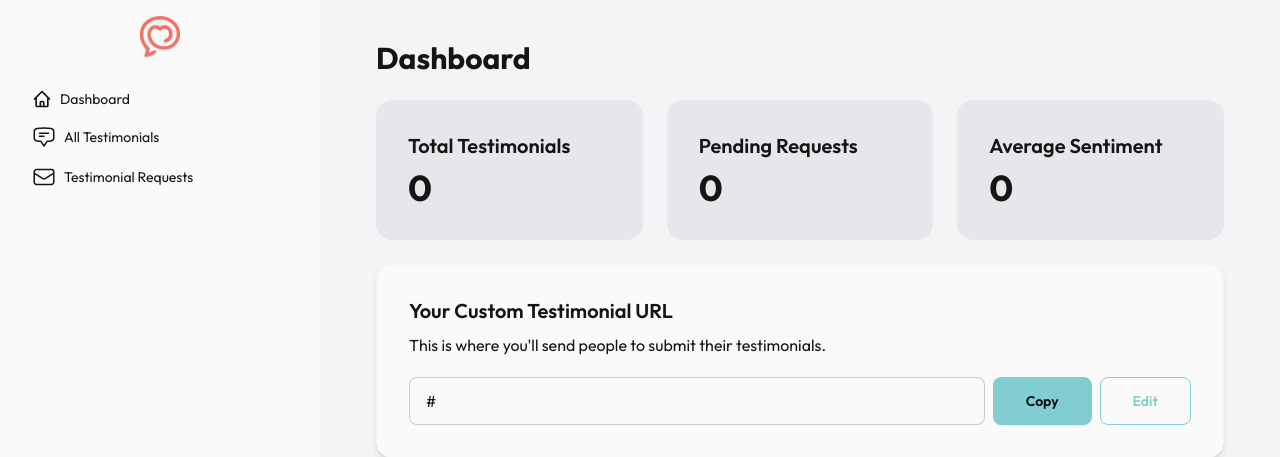
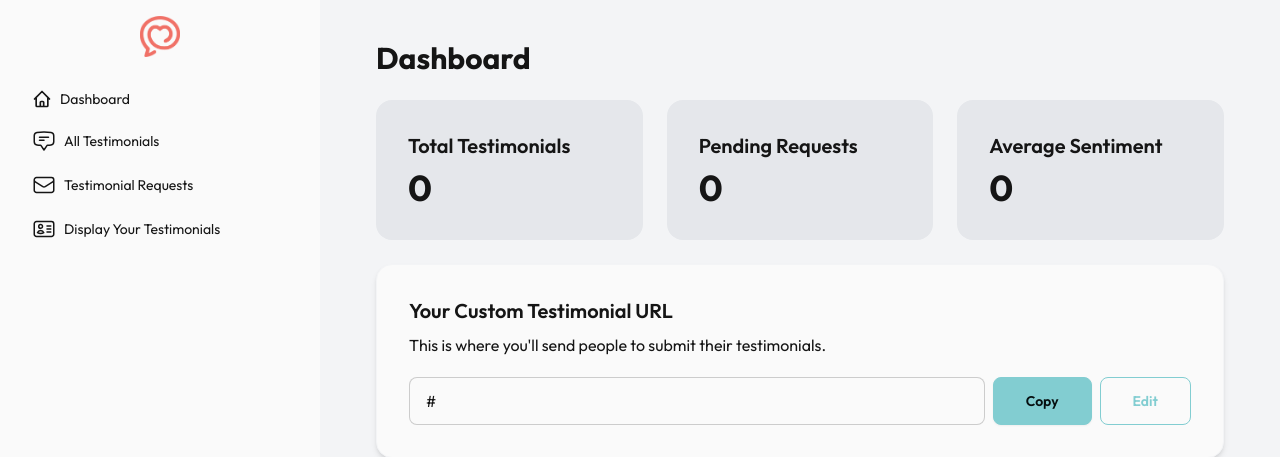
Before and after one commit to chrisgscott/ai-review-bot, a Flask app: page /dashboard in a window 1280 px wide. Shown: the top 457 px of the page. Run offline with Flask 3, Linux system fonts and the light colour scheme; the visitor is signed in with stand-in values (Sample User, id 1); data that the repository does not hold is empty.

Commit message:
Added space between side menu items

```diff
--- a/static/css/main.css
+++ b/static/css/main.css
@@ -3438,6 +3438,10 @@ html:has(.drawer-toggle:checked) {
   margin-top: 0.5rem;
 }
 
+.mb-1 {
+  margin-bottom: 0.25rem;
+}
+
 .block {
   display: block;
 }
--- a/templates/base.html
+++ b/templates/base.html
@@ -67,7 +67,7 @@
                 />
               </a>
             </li>
-            <li>
+            <li class="mb-1">
               <a href="{{ url_for('dashboard') }}"
                 ><svg
                   xmlns="http://www.w3.org/2000/svg"
@@ -85,7 +85,7 @@
                 >Dashboard</a
               >
             </li>
-            <li>
+            <li class="mb-1">
               <a href="{{ url_for('all_testimonials') }}"
                 ><svg
                   xmlns="http://www.w3.org/2000/svg"
@@ -103,7 +103,7 @@
                 >All Testimonials</a
               >
             </li>
-            <li>
+            <li class="mb-1">
               <a href="{{ url_for('testimonial_requests') }}"
                 ><svg
                   xmlns="http://www.w3.org/2000/svg"
@@ -123,8 +123,19 @@
                 Testimonial Requests</a
               >
             </li>
+            <li class="mb-1">
+              <a href="{{ url_for('embed_code') }}"
+                ><svg xmlns="http://www.w3.org/2000/svg" fill="none" viewBox="0 0 24 24" stroke-width="1.5" stroke="currentColor" class="size-6">
+                  <path stroke-linecap="round" stroke-linejoin="round" d="M15 9h3.75M15 12h3.75M15 15h3.75M4.5 19.5h15a2.25 2.25 0 0 0 2.25-2.25V6.75A2.25 2.25 0 0 0 19.5 4.5h-15a2.25 2.25 0 0 0-2.25 2.25v10.5A2.25 2.25 0 0 0 4.5 19.5Zm6-10.125a1.875 1.875 0 1 1-3.75 0 1.875 1.875 0 0 1 3.75 0Zm1.294 6.336a6.721 6.721 0 0 1-3.17.789 6.721 6.721 0 0 1-3.168-.789 3.376 3.376 0 0 1 6.338 0Z" />
+                </svg>
+
+
+                Display Your Testimonials</a
+              >
+            </li>
             {% if current_user.is_admin %}
-                <li><a href="{{ url_for('admin.index') }}"><svg xmlns="http://www.w3.org/1000/svg" fill="none" viewBox="0 0 24 24" stroke-width="1.5" stroke="currentColor" class="w-6 h-6 mr-2">
+                <li class="mb-1
+  "><a href="{{ url_for('admin.index') }}"><svg xmlns="http://www.w3.org/1000/svg" fill="none" viewBox="0 0 24 24" stroke-width="1.5" stroke="currentColor" class="w-6 h-6 mr-2">
                   <path stroke-linecap="round" stroke-linejoin="round" d="M9.594 3.94c.09-.542.56-.94 1.11-.94h2.593c.55 0 1.02.398 1.11.94l.213 1.281c.063.374.313.686.645.87.074.04.147.083.22.127.324.196.72.257 1.075.124l1.217-.456a1.125 1.125 0 011.37.49l1.296 2.247a1.125 1.125 0 01-.26 1.431l-1.003.827c-.293.24-.438.613-.431.992a6.759 6.759 0 010 .255c-.007.378.138.75.43.99l1.005.828c.424.35.534.954.26 1.43l-1.298 2.247a1.125 1.125 0 01-1.369.491l-1.217-.456c-.355-.133-.75-.072-1.076.124a6.57 6.57 0 01-.22.128c-.331.183-.581.495-.644.869l-.213 1.28c-.09.543-.56.941-1.11.941h-2.594c-.55 0-1.02-.398-1.11-.94l-.213-1.281c-.062-.374-.312-.686-.644-.87a6.52 6.52 0 01-.22-.127c-.325-.196-.72-.257-1.076-.124l-1.217.456a1.125 1.125 0 01-1.369-.49l-1.297-2.247a1.125 1.125 0 01.26-1.431l1.004-.827c.292-.24.437-.613.43-.992a6.932 6.932 0 010-.255c.007-.378-.138-.75-.43-.99l-1.004-.828a1.125 1.125 0 01-.26-1.43l1.297-2.247a1.125 1.125 0 011.37-.491l1.216.456c.356.133.751.072 1.076-.124.072-.044.146-.087.22-.128.332-.183.582-.495.644-.869l.214-1.281z" />
                   <path stroke-linecap="round" stroke-linejoin="round" d="M15 12a3 3 0 11-6 0 3 3 0 016 0z" />
               </svg>Site Admin</a></li>
```
